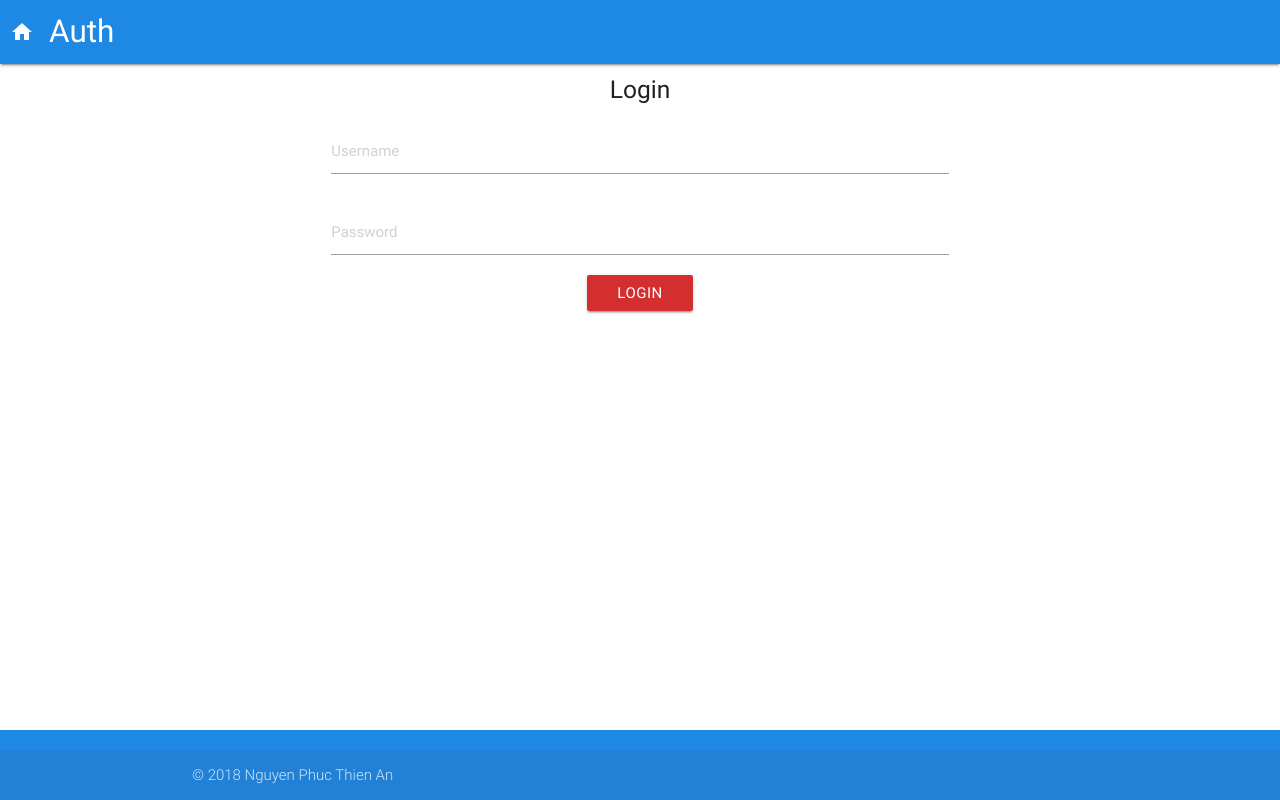
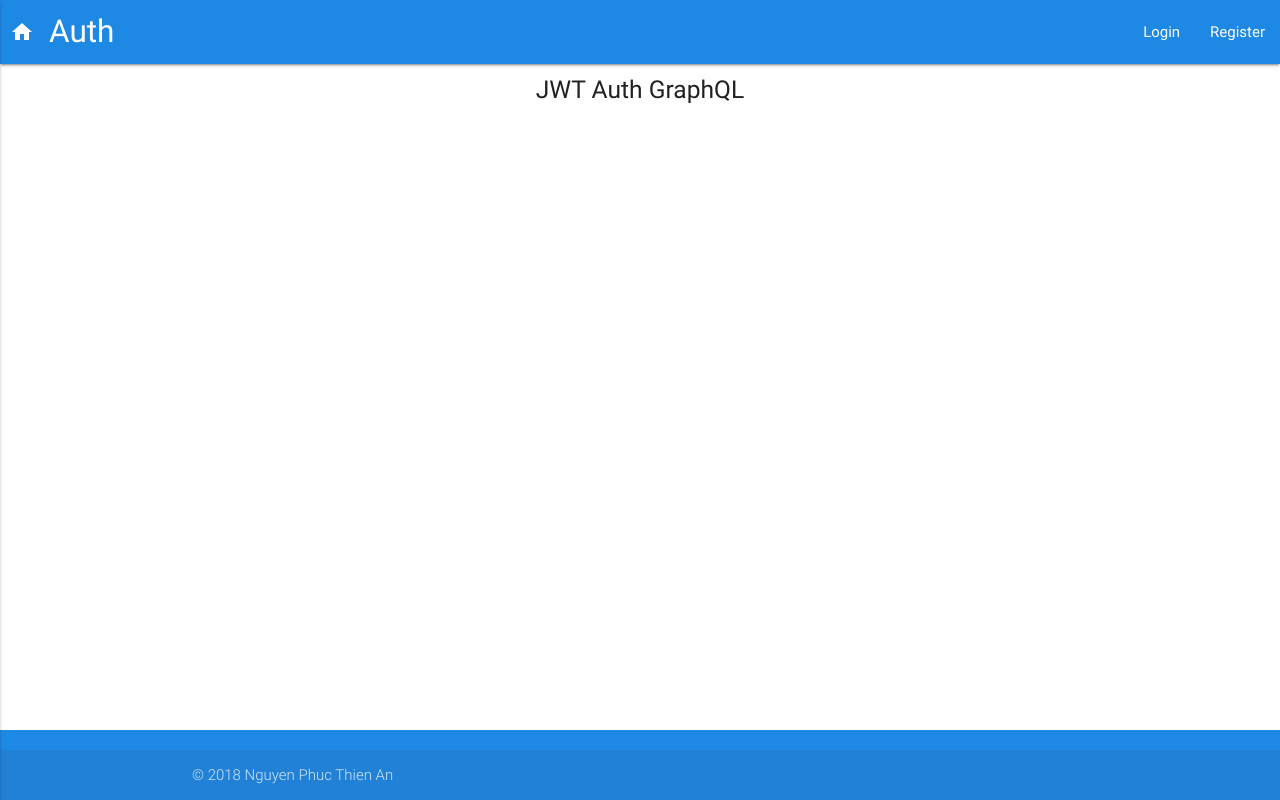
Before and after one commit to nguyenphucthienan/JWTAuthGraphQLClient, a React app: page / in a window 1280 px wide. Built offline with nearby package versions, Linux system fonts and the light colour scheme.

Commit message:
Add React-Router
Add Landing
Update Header

```diff
--- a/package.json
+++ b/package.json
@@ -40,6 +40,7 @@
     "materialize-css": "^0.100.2",
     "react": "^16.2.0",
     "react-apollo": "^2.0.4",
-    "react-dom": "^16.2.0"
+    "react-dom": "^16.2.0",
+    "react-router-dom": "^4.2.2"
   }
 }
--- a/src/css/styles.css
+++ b/src/css/styles.css
@@ -11,3 +11,7 @@ main {
 .brand-logo {
   margin-left: 10px;
 }
+
+.pointer-cursor {
+  cursor: pointer;
+}
--- a/src/js/components/App.js
+++ b/src/js/components/App.js
@@ -1,19 +1,26 @@
 import React, { Component } from 'react';
+import { HashRouter, Switch, Route } from 'react-router-dom';
 
 import Header from './Header';
+import Footer from './Footer';
+import Landing from './Landing';
 import LoginForm from './LoginForm';
-import Footer from './Footer';
 
 class App extends Component {
   render() {
     return (
+      <HashRouter>
         <div className="flex-wrapper">
           <Header />
           <main>
-          <LoginForm />
+            <Switch>
+              <Route exact path="/" component={Landing} />
+              <Route exact path="/login" component={LoginForm} />
+            </Switch>
           </main>
           <Footer />
         </div>
+      </HashRouter>
     );
   }
 }
--- a/src/js/components/Header.js
+++ b/src/js/components/Header.js
@@ -1,13 +1,33 @@
 import React, { Component } from 'react';
+import { Link } from 'react-router-dom';
 
 class Header extends Component {
+  renderButtons() {
+    return (
+      <div>
+        <li><Link to="/login">Login</Link></li>
+        <li><Link to="/register">Register</Link></li>
+      </div>
+    );
+  }
+
   render() {
     return (
       <nav>
         <div className="nav-wrapper blue darken-1">
-          <a href="#" className="brand-logo left">
+          <Link to="/" className="brand-logo">
             <i className="material-icons">home</i>Auth
+          </Link>
+
+          <a data-activates="nav-mobile" className="button-collapse pointer-cursor">
+            <i className="material-icons">menu</i>
           </a>
+          <ul className="right hide-on-med-and-down">
+            {this.renderButtons()}
+          </ul>
+          <ul className="side-nav" id="nav-mobile">
+            {this.renderButtons()}
+          </ul>
         </div>
       </nav>
     );
--- /dev/null
+++ b/src/js/components/Landing.js
@@ -0,0 +1,13 @@
+import React, { Component } from 'react';
+
+class Landing extends Component {
+  render() {
+    return (
+      <div className="center-align">
+        <h5>JWT Auth GraphQL</h5>
+      </div>
+    );
+  }
+}
+
+export default Landing;
```
Also changed, not shown: 1 other file (tests, documents, lock files or other folders). Lines whose indentation alone changed are shown as unchanged.
